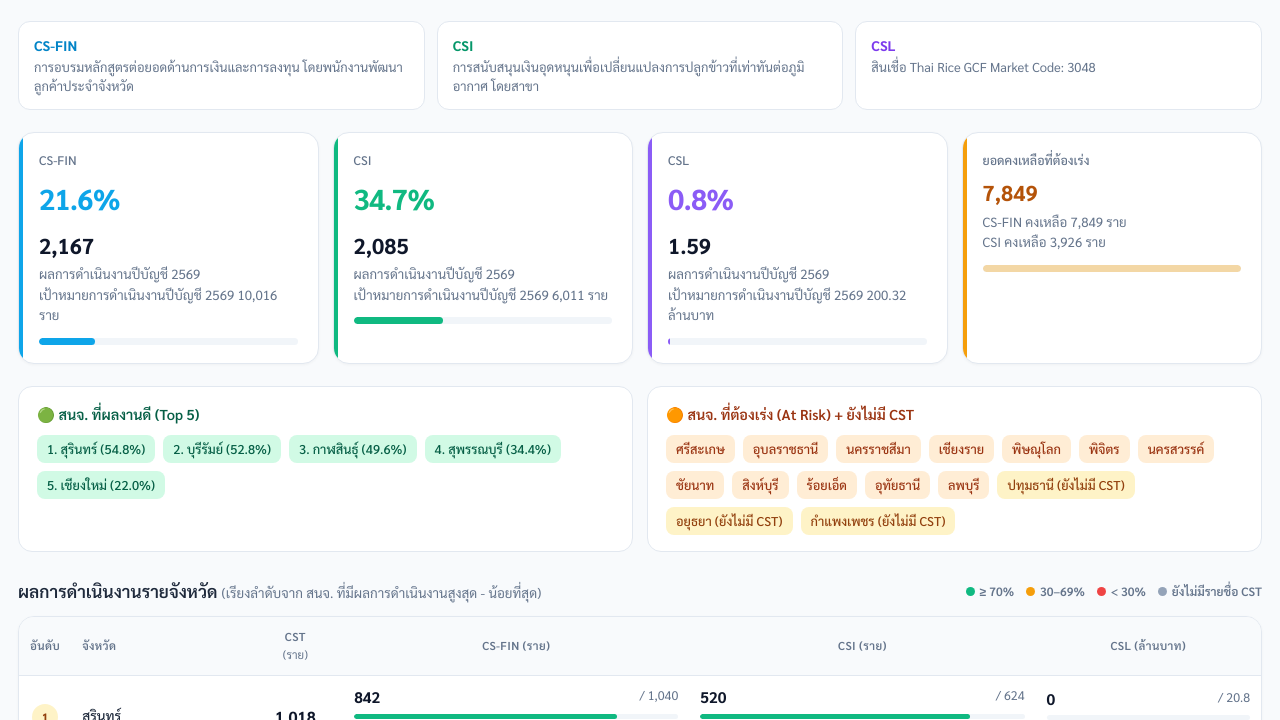
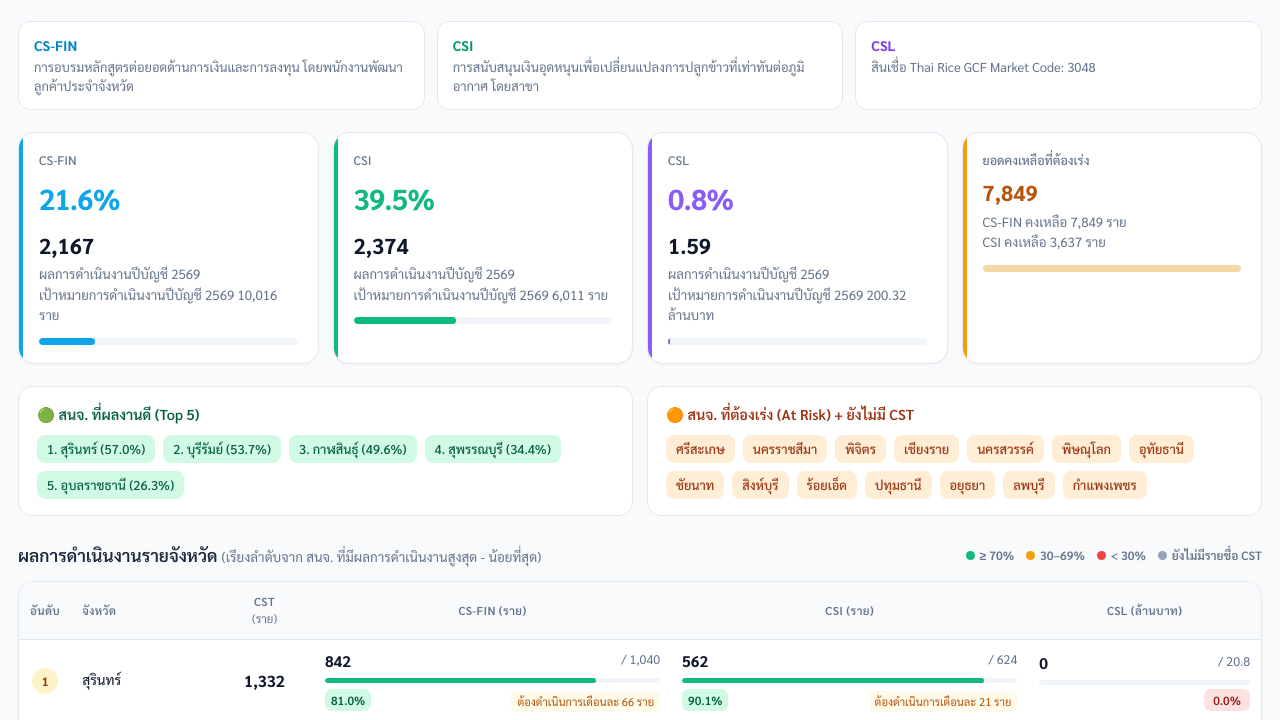
Before and after one commit to fundproject2569-tech/Thai-Rice-GCF-Dashboard, a plain HTML site: page index.html in a window 1280 px wide. Shown: the part 98-818 px from the top of the page. Drawn offline with Linux system fonts and the light colour scheme.

Commit message:
Update index.html

```diff
--- a/index.html
+++ b/index.html
@@ -407,7 +407,7 @@
           <svg width="14" height="14" viewBox="0 0 24 24" fill="none" stroke="currentColor" stroke-width="2">
             <rect x="3" y="4" width="18" height="18" rx="2"/><path d="M16 2v4M8 2v4M3 10h18"/>
           </svg>
-          ข้อมูล ณ 5 พ.ย. 2569
+          ข้อมูล ณ 17 พ.ย. 2569
         </div>
       </div>
     </header>
@@ -479,7 +479,7 @@
 
     <div class="footer-note">
       <strong>หมายเหตุ</strong>
-      *ข้อมูล ณ 5 พฤศจิกายน 2569<br>
+      *ข้อมูล ณ 17 พฤศจิกายน 2569<br>
       *** เนื่องจากบาง สนจ. ยังไม่ได้รับรายชื่อจากกรมการข้าว กรมส่งเสริมการเกษตร และ GIZ จึงยังไม่สามารถดำเนินการได้<br>
       ***จำนวน “ต้องดำเนินการเดือนละ” คำนวณจากยอดคงเหลือ ÷ 3 เดือนที่เหลือ (ธ.ค. 2569 – ก.พ. 2570)<br>
       ****อันดับจังหวัดคำนวณจากค่าเฉลี่ยเปอร์เซ็นต์ของ CS-FIN + CSI + CSL (เรียงจากสูงสุดไปน้อยที่สุด)<br>
@@ -489,27 +489,27 @@
 
   <script>
     const raw = [
-      { province:"ปทุมธานี",     cst:0,    csfin_t:260, csfin_r:0,   csfin_p:0,   csi_t:156, csi_r:0,   csi_p:0,   csl_t:5.2,  csl_r:0,    csl_p:0 },
-      { province:"อยุธยา",       cst:0,    csfin_t:260, csfin_r:0,   csfin_p:0,   csi_t:156, csi_r:0,   csi_p:0,   csl_t:5.2,  csl_r:0,    csl_p:0 },
-      { province:"อ่างทอง",      cst:112,  csfin_t:293, csfin_r:90,  csfin_p:30.7,csi_t:176, csi_r:62,  csi_p:35.2,csl_t:5.86, csl_r:0,    csl_p:0 },
-      { province:"ลพบุรี",       cst:310,  csfin_t:293, csfin_r:0,   csfin_p:0,   csi_t:176, csi_r:0,   csi_p:0,   csl_t:5.86, csl_r:0,    csl_p:0 },
-      { province:"สิงห์บุรี",     cst:146,  csfin_t:293, csfin_r:6,   csfin_p:2.0, csi_t:176, csi_r:6,   csi_p:3.4, csl_t:5.86, csl_r:0,    csl_p:0 },
-      { province:"ชัยนาท",       cst:404,  csfin_t:390, csfin_r:10,  csfin_p:2.6, csi_t:234, csi_r:10,  csi_p:4.3, csl_t:7.8,  csl_r:0,    csl_p:0 },
+      { province:"ปทุมธานี",     cst:156,  csfin_t:260, csfin_r:0,   csfin_p:0,   csi_t:156, csi_r:0,   csi_p:0,   csl_t:5.2,  csl_r:0,    csl_p:0 },
+      { province:"อยุธยา",       cst:65,   csfin_t:260, csfin_r:0,   csfin_p:0,   csi_t:156, csi_r:0,   csi_p:0,   csl_t:5.2,  csl_r:0,    csl_p:0 },
+      { province:"อ่างทอง",      cst:112,  csfin_t:293, csfin_r:90,  csfin_p:30.7,csi_t:176, csi_r:70,  csi_p:39.8,csl_t:5.86, csl_r:0,    csl_p:0 },
+      { province:"ลพบุรี",       cst:274,  csfin_t:293, csfin_r:0,   csfin_p:0,   csi_t:176, csi_r:0,   csi_p:0,   csl_t:5.86, csl_r:0,    csl_p:0 },
+      { province:"สิงห์บุรี",     cst:110,  csfin_t:293, csfin_r:6,   csfin_p:2.0, csi_t:176, csi_r:6,   csi_p:3.4, csl_t:5.86, csl_r:0,    csl_p:0 },
+      { province:"ชัยนาท",       cst:378,  csfin_t:390, csfin_r:10,  csfin_p:2.6, csi_t:234, csi_r:10,  csi_p:4.3, csl_t:7.8,  csl_r:0,    csl_p:0 },
       { province:"สุพรรณบุรี",    cst:381,  csfin_t:325, csfin_r:42,  csfin_p:12.9,csi_t:195, csi_r:151, csi_p:77.4,csl_t:6.5,  csl_r:0.83, csl_p:12.8 },
-      { province:"นครราชสีมา",   cst:1056, csfin_t:683, csfin_r:78,  csfin_p:11.4,csi_t:410, csi_r:115, csi_p:28.0,csl_t:13.66,csl_r:0,    csl_p:0 },
-      { province:"บุรีรัมย์",     cst:645,  csfin_t:715, csfin_r:433, csfin_p:60.6,csi_t:429, csi_r:414, csi_p:96.5,csl_t:14.3, csl_r:0.2,  csl_p:1.4 },
-      { province:"สุรินทร์",      cst:1018, csfin_t:1040,csfin_r:842, csfin_p:81.0,csi_t:624, csi_r:520, csi_p:83.3,csl_t:20.8, csl_r:0,    csl_p:0 },
-      { province:"ศรีสะเกษ",     cst:389,  csfin_t:748, csfin_r:185, csfin_p:24.7,csi_t:449, csi_r:150, csi_p:33.4,csl_t:14.96,csl_r:0,    csl_p:0 },
-      { province:"อุบลราชธานี",  cst:298,  csfin_t:553, csfin_r:95,  csfin_p:17.2,csi_t:332, csi_r:75,  csi_p:22.6,csl_t:11.06,csl_r:0,    csl_p:0 },
-      { province:"ร้อยเอ็ด",     cst:804,  csfin_t:780, csfin_r:2,   csfin_p:0.3, csi_t:468, csi_r:22,  csi_p:4.7, csl_t:15.6, csl_r:0,    csl_p:0 },
-      { province:"กาฬสินธุ์",     cst:329,  csfin_t:489, csfin_r:275, csfin_p:56.2,csi_t:293, csi_r:271, csi_p:92.5,csl_t:9.78, csl_r:0,    csl_p:0 },
-      { province:"เชียงใหม่",    cst:251,  csfin_t:358, csfin_r:78,  csfin_p:21.8,csi_t:215, csi_r:95,  csi_p:44.2,csl_t:7.16, csl_r:0,    csl_p:0 },
-      { province:"เชียงราย",     cst:424,  csfin_t:423, csfin_r:0,   csfin_p:0,   csi_t:254, csi_r:76,  csi_p:29.9,csl_t:8.46, csl_r:0,    csl_p:0 },
-      { province:"นครสวรรค์",    cst:155,  csfin_t:390, csfin_r:0,   csfin_p:0,   csi_t:234, csi_r:27,  csi_p:11.5,csl_t:7.8,  csl_r:0.56, csl_p:7.2 },
-      { province:"อุทัยธานี",    cst:741,  csfin_t:520, csfin_r:17,  csfin_p:3.3, csi_t:312, csi_r:0,   csi_p:0,   csl_t:10.4, csl_r:0,    csl_p:0 },
-      { province:"กำแพงเพชร",    cst:0,    csfin_t:390, csfin_r:0,   csfin_p:0,   csi_t:234, csi_r:0,   csi_p:0,   csl_t:7.8,  csl_r:0,    csl_p:0 },
-      { province:"พิษณุโลก",     cst:1282, csfin_t:390, csfin_r:14,  csfin_p:3.6, csi_t:234, csi_r:41,  csi_p:17.5,csl_t:7.8,  csl_r:0,    csl_p:0 },
-      { province:"พิจิตร",       cst:289,  csfin_t:423, csfin_r:0,   csfin_p:0,   csi_t:254, csi_r:50,  csi_p:19.7,csl_t:8.46, csl_r:0,    csl_p:0 }
+      { province:"นครราชสีมา",   cst:948,  csfin_t:683, csfin_r:78,  csfin_p:11.4,csi_t:410, csi_r:142, csi_p:34.6,csl_t:13.66,csl_r:0,    csl_p:0 },
+      { province:"บุรีรัมย์",     cst:783,  csfin_t:715, csfin_r:433, csfin_p:60.6,csi_t:429, csi_r:425, csi_p:99.1,csl_t:14.3, csl_r:0.2,  csl_p:1.4 },
+      { province:"สุรินทร์",      cst:1332, csfin_t:1040,csfin_r:842, csfin_p:81.0,csi_t:624, csi_r:562, csi_p:90.1,csl_t:20.8, csl_r:0,    csl_p:0 },
+      { province:"ศรีสะเกษ",     cst:506,  csfin_t:748, csfin_r:185, csfin_p:24.7,csi_t:449, csi_r:151, csi_p:33.6,csl_t:14.96,csl_r:0,    csl_p:0 },
+      { province:"อุบลราชธานี",  cst:282,  csfin_t:553, csfin_r:95,  csfin_p:17.2,csi_t:332, csi_r:205, csi_p:61.7,csl_t:11.06,csl_r:0,    csl_p:0 },
+      { province:"ร้อยเอ็ด",     cst:559,  csfin_t:780, csfin_r:2,   csfin_p:0.3, csi_t:468, csi_r:22,  csi_p:4.7, csl_t:15.6, csl_r:0,    csl_p:0 },
+      { province:"กาฬสินธุ์",     cst:376,  csfin_t:489, csfin_r:275, csfin_p:56.2,csi_t:293, csi_r:271, csi_p:92.5,csl_t:9.78, csl_r:0,    csl_p:0 },
+      { province:"เชียงใหม่",    cst:284,  csfin_t:358, csfin_r:78,  csfin_p:21.8,csi_t:215, csi_r:95,  csi_p:44.2,csl_t:7.16, csl_r:0,    csl_p:0 },
+      { province:"เชียงราย",     cst:403,  csfin_t:423, csfin_r:0,   csfin_p:0,   csi_t:254, csi_r:76,  csi_p:29.9,csl_t:8.46, csl_r:0,    csl_p:0 },
+      { province:"นครสวรรค์",    cst:155,  csfin_t:390, csfin_r:0,   csfin_p:0,   csi_t:234, csi_r:47,  csi_p:20.1,csl_t:7.8,  csl_r:0.56, csl_p:7.2 },
+      { province:"อุทัยธานี",    cst:788,  csfin_t:520, csfin_r:17,  csfin_p:3.3, csi_t:312, csi_r:14,  csi_p:4.5, csl_t:10.4, csl_r:0,    csl_p:0 },
+      { province:"กำแพงเพชร",    cst:282,  csfin_t:390, csfin_r:0,   csfin_p:0,   csi_t:234, csi_r:0,   csi_p:0,   csl_t:7.8,  csl_r:0,    csl_p:0 },
+      { province:"พิษณุโลก",     cst:1364, csfin_t:390, csfin_r:14,  csfin_p:3.6, csi_t:234, csi_r:41,  csi_p:17.5,csl_t:7.8,  csl_r:0,    csl_p:0 },
+      { province:"พิจิตร",       cst:289,  csfin_t:423, csfin_r:0,   csfin_p:0,   csi_t:254, csi_r:86,  csi_p:33.9,csl_t:8.46, csl_r:0,    csl_p:0 }
     ];
 
     const data = raw.map(p => {
@@ -522,9 +522,9 @@
     }).sort((a, b) => b.score - a.score);
 
     const total = {
-      cst: 9034,
+      cst: 9827,
       csfin_t: 10016, csfin_r: 2167, csfin_p: 21.6,
-      csi_t: 6011,    csi_r: 2085,  csi_p: 34.7,
+      csi_t: 6011,    csi_r: 2374,  csi_p: 39.5,
       csl_t: 200.32,  csl_r: 1.59,  csl_p: 0.8
     };
 
```
